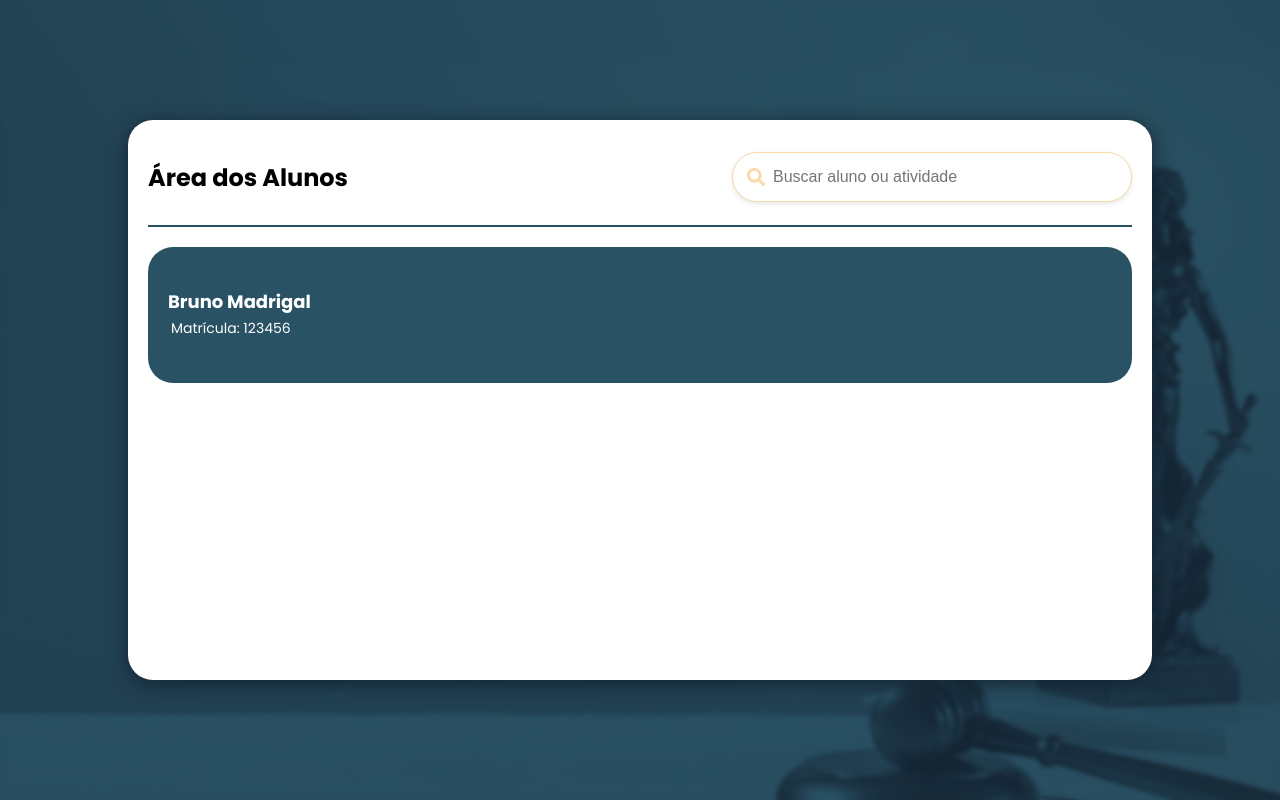
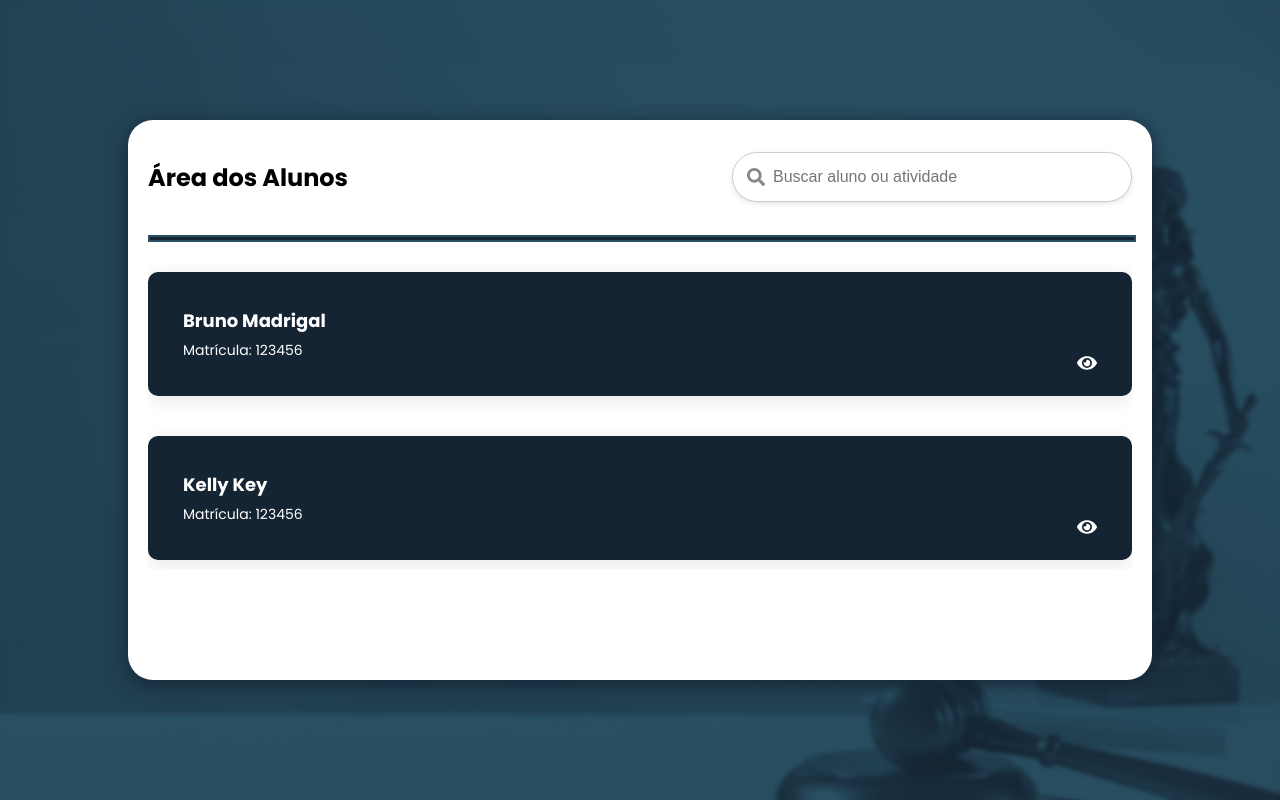
Before and after one commit to NotaJuris/frontend-notajuris, a React (Create React App) app: page /AdminStudents in a window 1280 px wide. Built offline with nearby package versions, Linux system fonts and the light colour scheme.

Commit message:
complete the visual part

```diff
--- a/src/screens/AdminStudents.css
+++ b/src/screens/AdminStudents.css
@@ -1,6 +1,6 @@
 .adm-students-dashboard {
     width: 80vw;
-    min-height: 70vh;
+    height: 70vh;
     background-color: #FFF;
     border-radius: 25px;
     padding: 20px;
@@ -27,7 +27,7 @@
 .search-bar {
     width: 100%;
     padding: 10px 40px; /* Ajusta o padding para alinhar o placeholder */
-    border: 1px solid #FAD9A6;
+    border: 1px solid #ccc;
     border-radius: 25px;
     font-size: 16px;
     box-sizing: border-box;
@@ -38,35 +38,42 @@
     right: 15px; /* Ajuste conforme necessário */
     top: 50%;
     transform: translateY(-50%);
-    color: #FAD9A6;
+    color: #888;
     font-size: 18px;
 }
 
 .student-card {
     max-width: 100%;
-    height: 6em;
-    background-color: #295264; /* Cor de fundo do card */
-    color: #fff; /* Cor da fonte branca */
-    padding: 20px;
-    border-radius: 25px;
+    background-color: #142433; /* Cor de fundo do card */
+    color: #fff; /* Cor da fonte preta */
+    padding: 0px;
+    border-radius: 10px;
     display: flex;
-    align-items: center;
+    flex-direction: column;
     justify-content: space-between;
-    margin-top: 10px;
+    margin: 10px 0;
+    position: relative;
+    box-shadow: 0 4px 20px rgba(0, 0, 0, 0.1); /* Sombra leve */
 }
 
 .student-info {
     display: grid;
+    padding: 2em;
+    justify-self: center;
 }
 
 .toggle-icon {
     cursor: pointer;
     font-size: 20px;
-    color: #fff; /* Cor do ícone branca */
+    color: #fff; /* Cor do ícone preta */
+    position: absolute;
+    bottom: 15px;
+    right: 15px;
+    padding: 0 1em;
 }
 
 .student-info h3 {
-    margin: 0;
+    margin: 3px;
     font-size: 18px;
 }
 
@@ -77,7 +84,74 @@
 
 .divider {
     width: 100%;
-    height: 2px;
-    background-color: #295264; /* Cor da linha branca */
+    border: 2px solid #295264;
+    margin: 20px 0;
+}
+
+.content {
+    display: flex;
+    flex-direction: column;
+    gap: 20px;
+    overflow: auto;
+}
+
+.students-list {
+    display: flex;
+    flex-direction: column;
+    gap: 20px;
+}
+
+.student-details {
+    background-color: #295264; /* Cor de fundo clara */
+    padding: 1em 1em 3em 1em;
+    border-bottom-left-radius: 10px;
+    border-bottom-right-radius: 10px;
+}
+.student-details h3 {
+    display: flex;
+    background-color: #233a43;
+    padding: 1em 10em;
+    border-radius: 10px;
     margin: 10px 0;
+    align-content: center;
+    justify-content: center;
 }
+
+.student-details ul {
+    list-style-type: none;
+    padding: 0;
+    margin: 0;
+}
+
+.student-details li {
+    display: flex;
+    flex-direction: column;
+    padding: 5px 0;
+    border-bottom: 1px solid #fff;
+    margin: 1em 0;
+}
+
+.activity-item {
+    margin: 10px;
+    display: grid;
+    grid-template-columns: 1fr 1fr 1fr;
+    justify-content: center;
+    align-items: center;
+}
+
+#activity-name {
+    font-size: 20px;
+    font-weight: bold;
+    max-width: 90%;
+    justify-self: start;
+}
+
+#activity-description {
+    max-width: 90%;
+    justify-self: center;
+}
+
+#activity-attachment {
+    max-width: 90%;
+    justify-self: end;
+}
--- a/src/screens/AdminStudents.jsx
+++ b/src/screens/AdminStudents.jsx
@@ -1,8 +1,29 @@
-import React from 'react';
-import { FaSearch } from 'react-icons/fa';
+import React, { useState } from 'react';
+import { FaEye, FaEyeSlash, FaSearch } from 'react-icons/fa';
 import './AdminStudents.css';
 
 const AdminStudents = () => {
+  const students = [
+    {
+      name: 'Bruno Madrigal',
+      registration: '123456',
+      activities: [
+        { id: 1, name: 'Audiência Simulada', description: 'Descrição da Atividade 1', attachment: 'Anexo 1' },
+        { id: 2, name: 'Atividade 2', description: 'Descrição da Atividade 2', attachment: 'Anexo 2' },
+      ],
+    },
+    {
+        name: 'Kelly Key',
+        registration: '123456',
+        activities: [
+          { id: 1, name: 'Atividade 1', description: 'Descrição da Atividade 1', attachment: 'Anexo 1' },
+          { id: 2, name: 'Atividade 2', description: 'Descrição da Atividade 2', attachment: 'Anexo 2' },
+          { id: 2, name: 'Atividade 2', description: 'Descrição da Atividade 2', attachment: 'Anexo 2' }
+        ],
+      },
+
+  ];
+
   return (
     <div className="AdminStudents">
         <div className="adm-students-dashboard">
@@ -16,17 +37,50 @@ const AdminStudents = () => {
             <hr className='divider'/>
             <div className="content">
                 <div className='students-list'>
-                    <div className='student-card'>
-                        <div className='student-info'>
-                            <h3>Bruno Madrigal</h3>
-                            <p>Matrícula: 123456</p>
-                        </div>
-                    </div>
+                    {students.map(student => (
+                        <StudentCard key={student.registration} student={student} />
+                    ))}
                 </div>
             </div>
         </div>
     </div>
   );
-}
+};
+
+const StudentCard = ({ student }) => {
+  const [showContent, setShowContent] = useState(false);
+
+  const toggleContent = () => {
+    setShowContent(!showContent);
+  };
+
+  return (
+    <div className='student-card'>
+      <div className='student-info'>
+        <h3>{student.name}</h3>
+        <p>Matrícula: {student.registration}</p>
+      </div>
+      <div className='toggle-icon' onClick={toggleContent}>
+        {showContent ? <FaEyeSlash /> : <FaEye />}
+      </div>
+      {showContent && (
+        <div className='student-details'>
+          <h3 id='activity-title'>Atividades</h3>
+          <ul>
+            {student.activities.map(activity => (
+              <li key={activity.id}>
+                <div className='activity-item'>
+                  <span id='activity-name'> {activity.name}</span>
+                  <span id='activity-description'> {activity.description}</span>
+                  <span id='activity-attachment'> {activity.attachment}</span>
+                </div>
+              </li>
+            ))}
+          </ul>
+        </div>
+      )}
+    </div>
+  );
+};
 
 export default AdminStudents;
```
